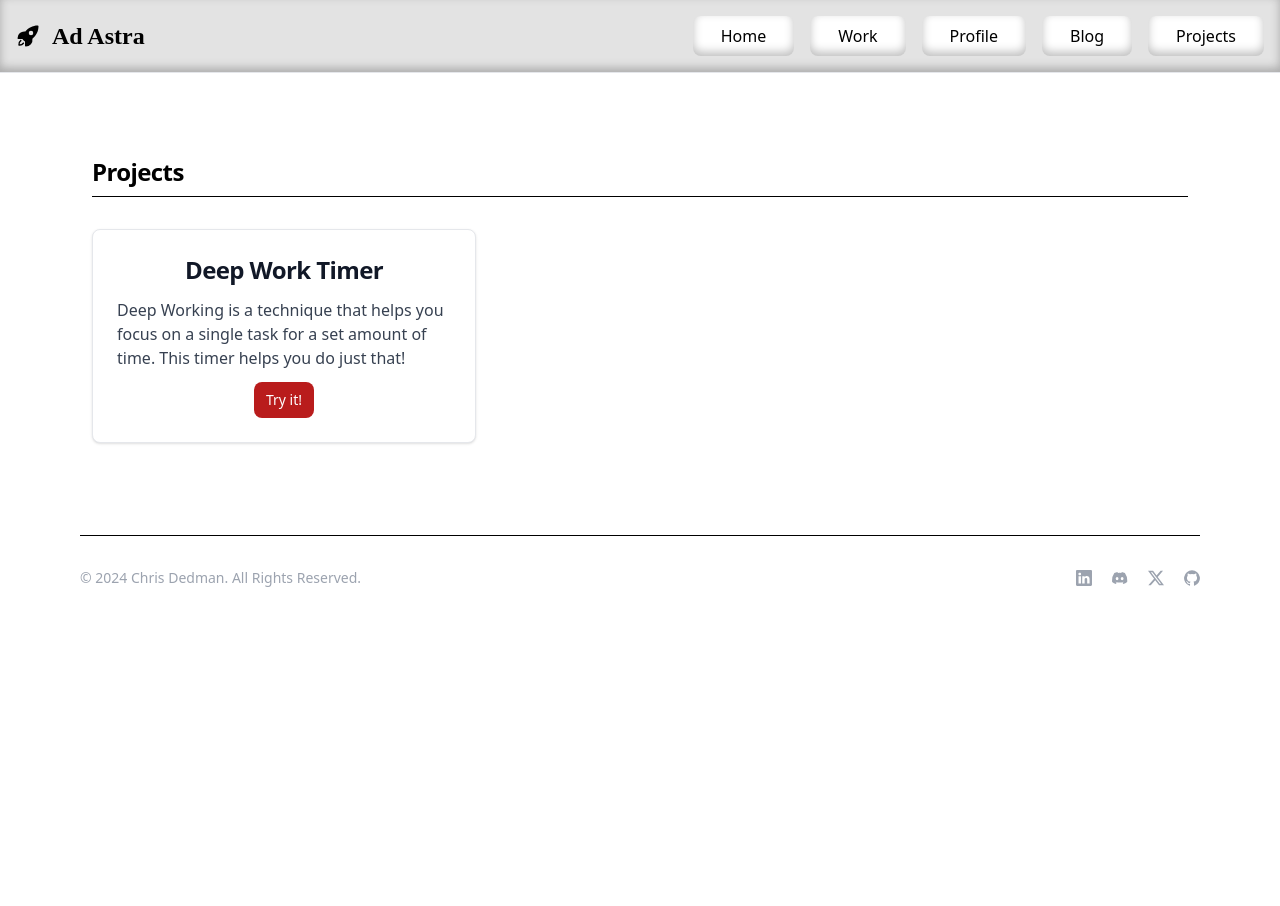
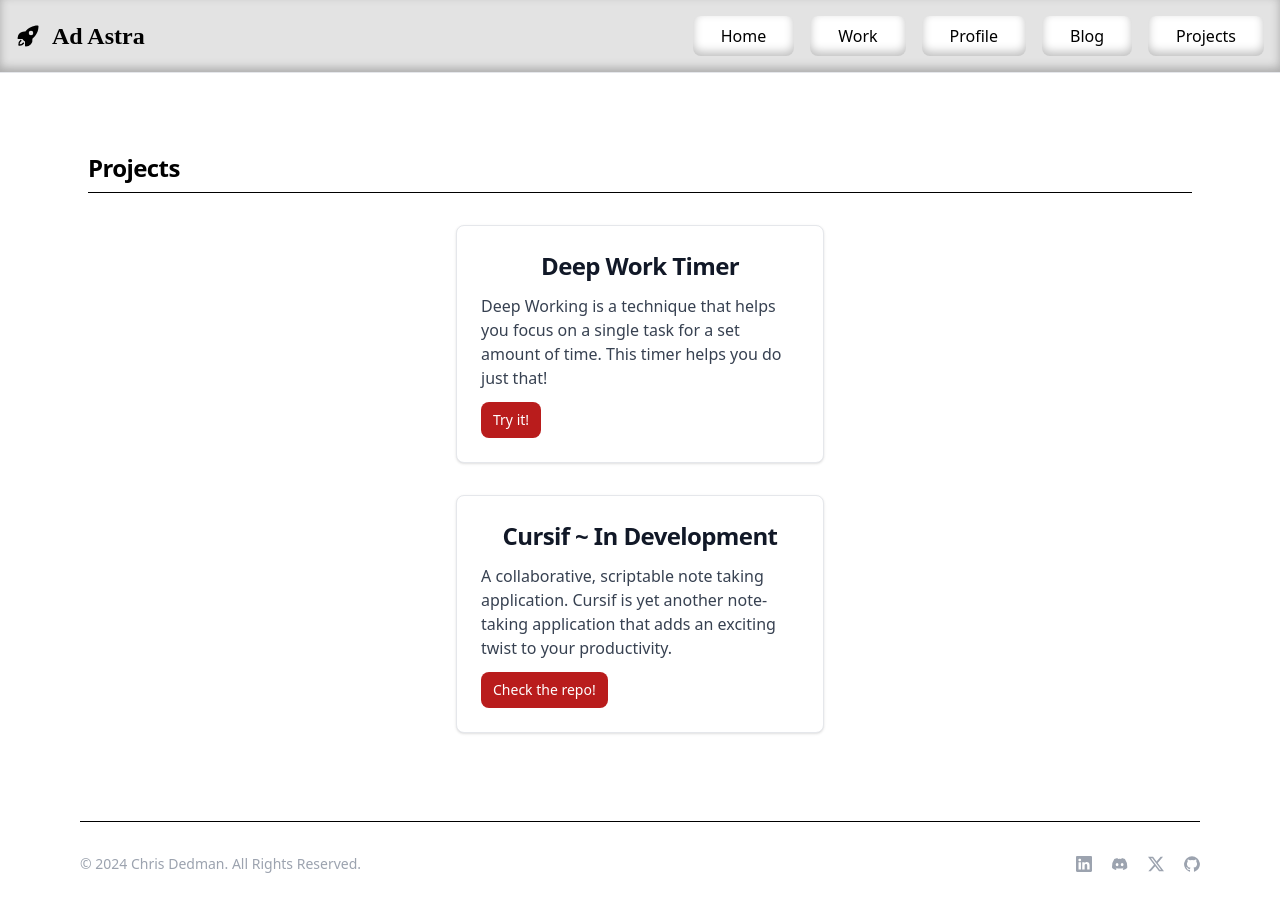
Before and after one commit to chrisdedman/website, a Next.js app: page /projects in a window 1280 px wide. Before the commit the page ends 864 px from the top, so only its background shows below. Built offline with nearby package versions, Linux system fonts and the light colour scheme.

Commit message:
Added Cursif to Projects

```diff
--- a/src/app/projects/page.tsx
+++ b/src/app/projects/page.tsx
@@ -8,10 +8,12 @@ export default function Page() {
   return (
     <div className="h-screen p-8 lg:p-16 mt-16">
       <Menu />
+
       <div className="p-6">
-        <div className="p-1">
         <h5 className="mb-2 text-2xl font-bold tracking-tight">Projects</h5>
         <hr className="h-px my-8 bg-black border-0 separator mt-0 mb-0" />
+        <div className="lg:flex lg:items-center lg:justify-center flex-col">
+          <div className="lg:w-1/3 mb-4 lg:mb-0">
             <div className="max-w-sm p-6 bg-white border border-gray-200 rounded-lg shadow mt-8">
               <a href="/deep-work">
                 <h5 className="mb-2 text-2xl font-bold tracking-tight text-gray-900 text-center">Deep Work Timer</h5>
@@ -19,9 +21,21 @@ export default function Page() {
               <p className="mb-3 font-normal text-gray-700">
                 Deep Working is a technique that helps you focus on a single task for a set amount of time. This timer helps you do just that!
               </p>
-            <div className="flex justify-center">
               <a href="/deep-work" className="inline-flex items-center px-3 py-2 text-sm font-medium text-center text-white bg-red-700 rounded-lg hover:bg-red-800 focus:ring-4 focus:outline-none focus:ring-red-300">
                 Try it!
+              </a>
+            </div>
+          </div>
+          <div className="lg:w-1/3 mb-4 lg:mb-0">
+            <div className="max-w-sm p-6 bg-white border border-gray-200 rounded-lg shadow mt-8">
+              <a href="https://github.com/Code-Society-Lab/cursif" target="_blank" rel="noreferrer noopener">
+                <h5 className="mb-2 text-2xl font-bold tracking-tight text-gray-900 text-center">Cursif ~ In Development</h5>
+              </a>
+              <p className="mb-3 font-normal text-gray-700">
+                A collaborative, scriptable note taking application. Cursif is yet another note-taking application that adds an exciting twist to your productivity.
+              </p>
+              <a href="https://github.com/Code-Society-Lab/cursif" target="_blank" rel="noreferrer noopener" className="inline-flex items-center px-3 py-2 text-sm font-medium text-center text-white bg-red-700 rounded-lg hover:bg-red-800 focus:ring-4 focus:outline-none focus:ring-red-300">
+                Check the repo!
               </a>
             </div>
           </div>
```
Lines whose indentation alone changed are shown as unchanged.
